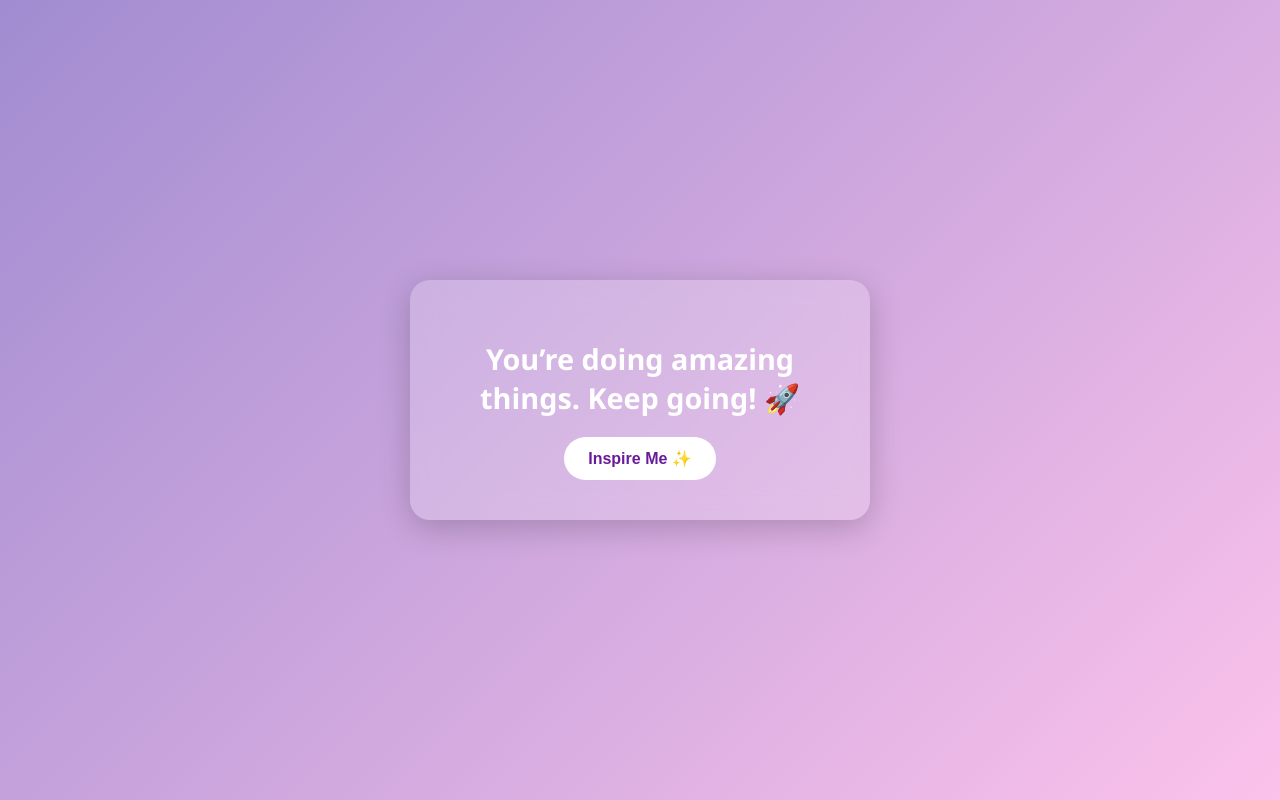
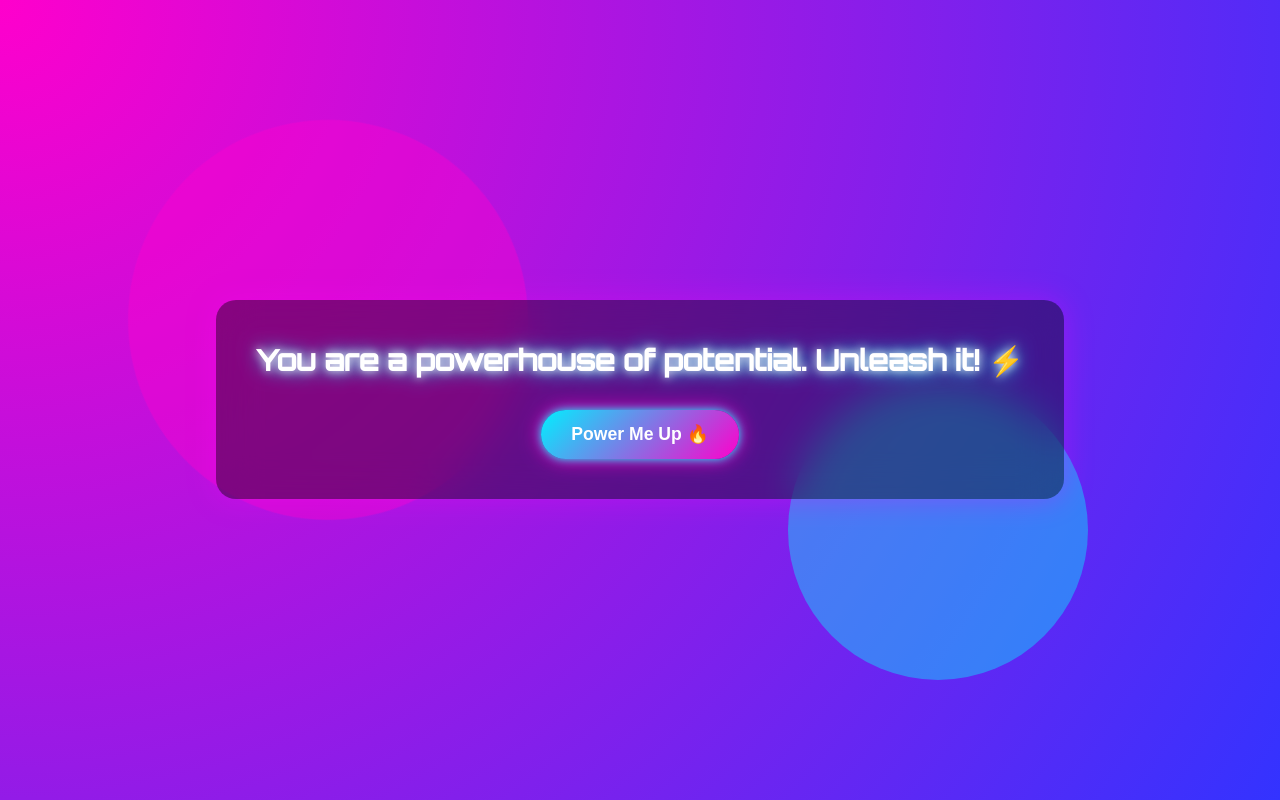
Before and after one commit to zodiac27-hub/my-github-site, a plain HTML site: page index.html in a window 1280 px wide. Drawn offline with Linux system fonts and the light colour scheme.

Commit message:
Revise index.html with new uplifting messages, enhanced styling, and improved animations for a more engaging user experience

```diff
--- a/index.html
+++ b/index.html
@@ -2,91 +2,155 @@
 <html lang="en">
 <head>
   <meta charset="UTF-8" />
-  <meta name="viewport" content="width=device-width, initial-scale=1.0" />
-  <title>Uplifted Vibes ✨</title>
+  <meta name="viewport" content="width=device-width, initial-scale=1.0"/>
+  <title>Power-Up Messages ⚡</title>
   <style>
+    * {
+      margin: 0;
+      padding: 0;
+      box-sizing: border-box;
+    }
+
     body {
-      margin: 0;
-      font-family: "Segoe UI", Tahoma, Geneva, Verdana, sans-serif;
-      background: linear-gradient(135deg, #a18cd1, #fbc2eb);
+      height: 100vh;
+      background: radial-gradient(circle at top left, #ff00cc, #3333ff);
+      font-family: 'Orbitron', sans-serif;
+      overflow: hidden;
       display: flex;
+      align-items: center;
       justify-content: center;
-      align-items: center;
-      height: 100vh;
+      color: white;
+      position: relative;
+    }
+
+    .floating-blobs {
+      position: absolute;
+      width: 100%;
+      height: 100%;
       overflow: hidden;
+      z-index: 0;
+    }
+
+    .blob {
+      position: absolute;
+      border-radius: 50%;
+      opacity: 0.4;
+      animation: float 20s infinite;
+    }
+
+    .blob:nth-child(1) {
+      width: 400px;
+      height: 400px;
+      background: #ff00cc;
+      top: 20%;
+      left: 10%;
+    }
+
+    .blob:nth-child(2) {
+      width: 300px;
+      height: 300px;
+      background: #00ffff;
+      bottom: 15%;
+      right: 15%;
+      animation-delay: 5s;
+    }
+
+    @keyframes float {
+      0%, 100% {
+        transform: translateY(0px) rotate(0deg);
+      }
+      50% {
+        transform: translateY(-50px) rotate(180deg);
+      }
     }
 
     .card {
-      background: rgba(255, 255, 255, 0.2);
-      backdrop-filter: blur(12px);
-      -webkit-backdrop-filter: blur(12px);
+      z-index: 1;
+      padding: 40px;
+      background: rgba(0, 0, 0, 0.4);
+      backdrop-filter: blur(20px);
       border-radius: 20px;
-      padding: 40px 30px;
       text-align: center;
-      box-shadow: 0 8px 32px rgba(0, 0, 0, 0.2);
-      color: #fff;
-      max-width: 90%;
-      width: 400px;
-      transition: all 0.3s ease-in-out;
+      box-shadow: 0 0 30px rgba(255, 0, 255, 0.3);
+      animation: zoomIn 0.6s ease-out;
+    }
+
+    @keyframes zoomIn {
+      from {
+        transform: scale(0.8);
+        opacity: 0;
+      }
+      to {
+        transform: scale(1);
+        opacity: 1;
+      }
     }
 
     h1 {
       font-size: 1.8rem;
-      margin-bottom: 20px;
-      animation: fadeIn 0.6s ease-in-out;
+      margin-bottom: 30px;
+      line-height: 1.4;
+      animation: flicker 2s infinite alternate;
+    }
+
+    @keyframes flicker {
+      0% { opacity: 0.85; }
+      50% { opacity: 1; text-shadow: 0 0 10px #fff, 0 0 20px #0ff; }
+      100% { opacity: 0.85; }
     }
 
     button {
-      padding: 12px 24px;
-      font-size: 1rem;
+      padding: 14px 30px;
+      font-size: 1.1rem;
+      font-weight: bold;
+      color: #fff;
+      background: linear-gradient(135deg, #00f0ff, #ff00cc);
       border: none;
-      border-radius: 30px;
-      background-color: #ffffff;
-      color: #6a1b9a;
-      font-weight: bold;
+      border-radius: 40px;
       cursor: pointer;
-      transition: background-color 0.3s ease;
+      transition: transform 0.2s ease, box-shadow 0.3s;
+      box-shadow: 0 0 10px #00ffff, 0 0 20px #ff00cc;
     }
 
     button:hover {
-      background-color: #e0d0f7;
-    }
-
-    @keyframes fadeIn {
-      from { opacity: 0; transform: translateY(10px); }
-      to { opacity: 1; transform: translateY(0); }
+      transform: scale(1.05);
+      box-shadow: 0 0 20px #fff, 0 0 30px #0ff;
     }
   </style>
+  <link href="https://fonts.googleapis.com/css2?family=Orbitron:wght@500&display=swap" rel="stylesheet">
 </head>
 <body>
+  <div class="floating-blobs">
+    <div class="blob"></div>
+    <div class="blob"></div>
+  </div>
+
   <div class="card">
-    <h1 id="message">You’re doing amazing things. Keep going! 🚀</h1>
-    <button onclick="changeMessage()">Inspire Me ✨</button>
+    <h1 id="message">You are a powerhouse of potential. Unleash it! ⚡</h1>
+    <button onclick="changeMessage()">Power Me Up 🔥</button>
   </div>
 
   <script>
     const messages = [
-      "You’re doing amazing things. Keep going! 🚀",
-      "Believe in yourself — you’ve got this! 💪",
-      "Every step you take matters. 🌱",
-      "You’re capable of more than you know. 🌟",
-      "Breathe. Smile. Shine. 🌞",
-      "The best is yet to come. Stay ready. 🔥",
-      "Progress, not perfection. Keep moving! 🛤️",
-      "You're a light in the world — shine bright! 💡",
-      "Small efforts today create big results tomorrow. ⏳"
+      "You are a powerhouse of potential. Unleash it! ⚡",
+      "Fuel your fire. The world needs your light! 🔥",
+      "Greatness is in motion. You’re the spark. ✨",
+      "Leap boldly. You were born to fly. 🛫",
+      "Energy. Focus. Victory. You got this. 🧠💥",
+      "Let the challenge ignite your passion. 🔥⚔️",
+      "You're electric — never stop charging forward! ⚡🔋"
     ];
 
     function changeMessage() {
       const msg = document.getElementById("message");
-      let newMessage = msg.innerText;
-      while (newMessage === msg.innerText) {
-        newMessage = messages[Math.floor(Math.random() * messages.length)];
+      let newMsg = msg.innerText;
+      while (newMsg === msg.innerText) {
+        newMsg = messages[Math.floor(Math.random() * messages.length)];
       }
-      msg.innerText = newMessage;
       msg.style.animation = 'none';
-      void msg.offsetWidth; // trigger reflow
-      msg.style.animation = 'fadeIn 0.6s ease-in-out';
+      msg.offsetHeight; // Trigger reflow
+      msg.innerText = newMsg;
+      msg.style.animation = 'flicker 2s infinite alternate';
     }
   </script>
 </body>
```
